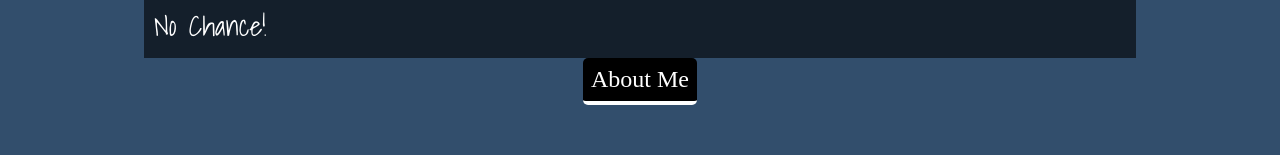
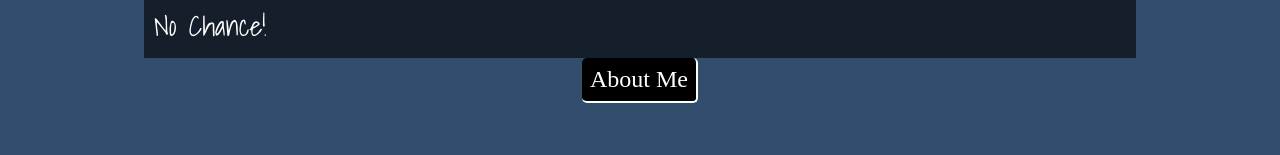
Before and after one commit to tcdev27/tcdev27.github.io, a website: page index.html in a window 1280 px wide. Shown: the part 485-640 px from the top of the page. Drawn offline with nearby package versions, Linux system fonts and the light colour scheme; a web font is replaced by a local one.

Commit message:
button edit

```diff
--- a/sass/style.scss
+++ b/sass/style.scss
@@ -272,7 +272,8 @@ button {
   color: $white;
   font-family: $title;
   border: none;
-  border-bottom: 4px solid $white;
+  border-bottom: 2px solid $white;
+  border-right: 2px solid $white;
   border-radius: 5px;
   font-size: 18pt;
   padding: 8px;
```
Also changed, not shown: css/style.css.
